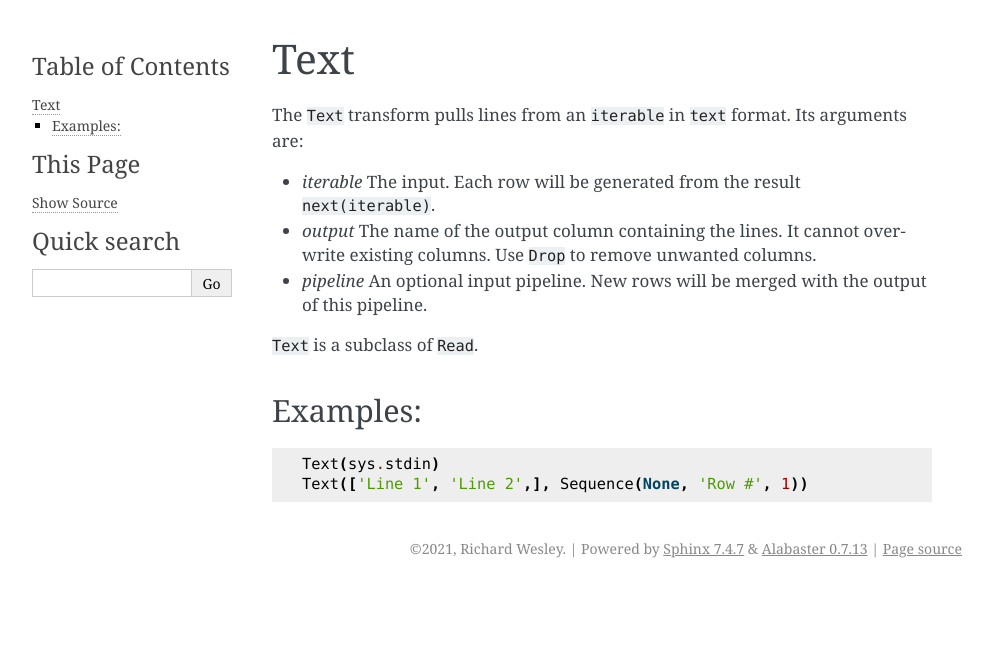
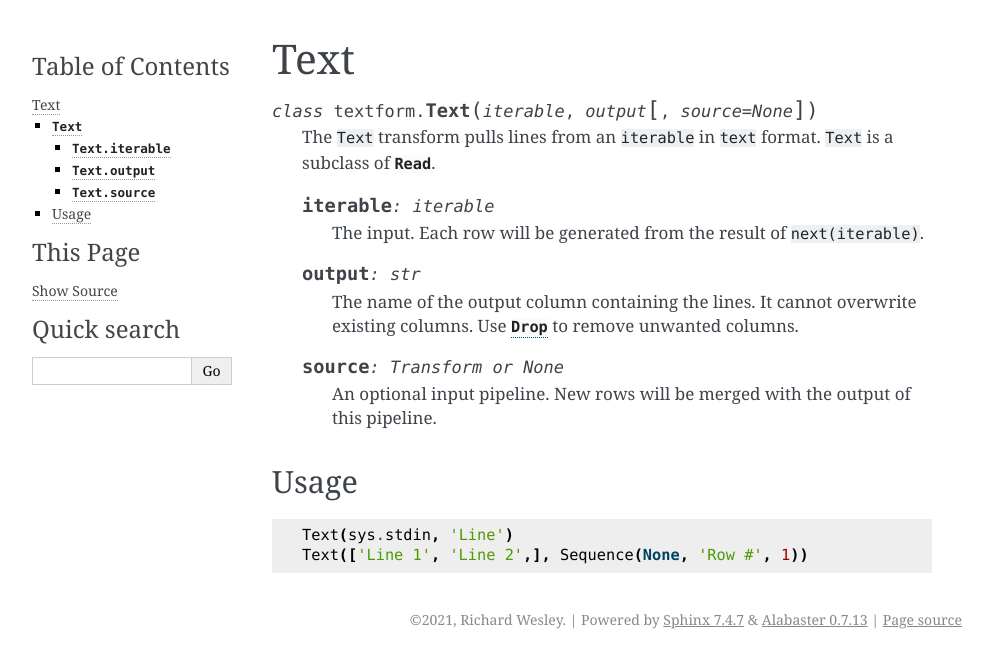
Before and after one commit to hawkfish/textform, a Sphinx documentation site: the page built from docs/transforms/text.rst, in a window 1280 px wide. Shown: the top 668 px of the page, without its empty margins (148-1141 px from the left). Built offline with Sphinx 7.4.7, drawn with Linux system fonts in a browser that asks for light colours.

Commit message:
Document Text with domains

```diff
--- a/docs/transforms/text.rst
+++ b/docs/transforms/text.rst
@@ -1,18 +1,33 @@
 Text
 =====
 
-The ``Text`` transform pulls lines from an ``iterable`` in ``text`` format. Its arguments are:
+.. py:currentmodule:: textform
 
-* *iterable* The input. Each row will be generated from the result ``next(iterable)``.
-* *output* The name of the output column containing the lines. It cannot overwrite existing columns. Use ``Drop`` to remove unwanted columns.
-* *pipeline* An optional input pipeline. New rows will be merged with the output of this pipeline.
+.. py:class:: Text(iterable, output[, source=None])
 
-``Text`` is a subclass of ``Read``.
+    The ``Text`` transform pulls lines from an ``iterable`` in ``text`` format.
+    ``Text`` is a subclass of :py:class:`Read`.
 
-Examples:
-^^^^^^^^^
+    .. py:attribute:: iterable
+        :type: iterable
+
+        The input. Each row will be generated from the result of ``next(iterable)``.
+
+    .. py:attribute:: output
+        :type: str
+
+        The name of the output column containing the lines.
+        It cannot overwrite existing columns. Use :py:class:`Drop` to remove unwanted columns.
+
+    .. py:attribute:: source
+        :type: Transform or None
+
+        An optional input pipeline. New rows will be merged with the output of this pipeline.
+
+Usage
+^^^^^
 
 .. code-block:: python
 
-   Text(sys.stdin)
+   Text(sys.stdin, 'Line')
    Text(['Line 1', 'Line 2',], Sequence(None, 'Row #', 1))
```
